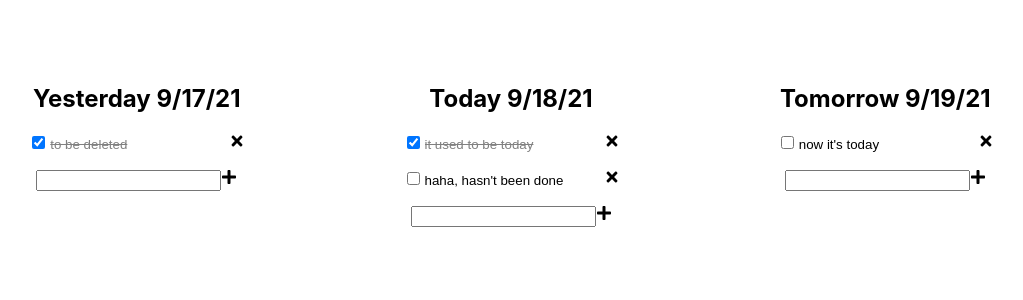
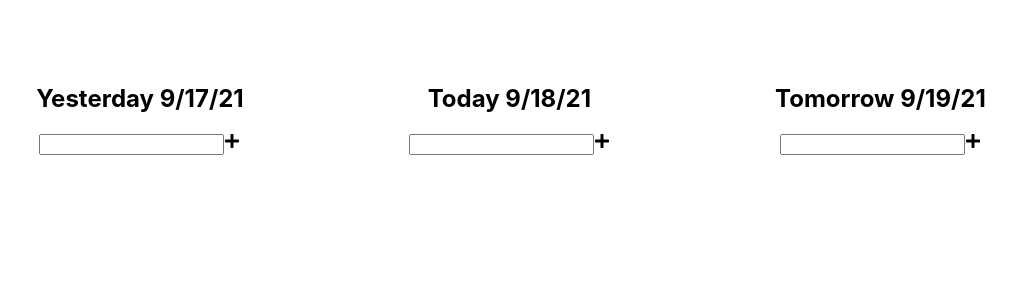
Before and after one commit to danielblagy/todo-planner, a React (Create React App) app: page / in a window 1280 px wide. Shown: the top 300 px of the page, without its empty margins (129-1152 px from the left). Built offline with nearby package versions, Linux system fonts and the light colour scheme.

Commit message:
removed the debugging data in the state... oops

```diff
--- a/src/App.js
+++ b/src/App.js
@@ -8,24 +8,9 @@ const LOCAL_STORAGE_TOMORROW = 'todo_planner.tomorrow_todos'
 const LOCAL_STORAGE_LAST_DAY = 'todo_planner.last_day'
 
 function App() {
-  const [yesterdayTodos, setYesterdayTodos] = useState([{id: "64eaca0b-a400-437b-b15d-e45cef4b5812", name: "to be deleted", completed: false, complete: true}])
-  const [todayTodos, setTodayTodos] = useState([{
-    "id": "ec890db9-1c07-4421-b871-852678d0b1fe",
-    "name": "it used to be today",
-    "completed": false,
-    "complete": true
-  }, {
-    "id": "c2d68c21-6c15-47d5-9f89-48162bdfe776",
-    "name": "haha, hasn't been done",
-    "completed": false
-  }])
-  const [tomorrowTodos, setTomorrowTodos] = useState([
-    {
-      "id": "fb4a869d-7f96-45ef-9a64-27c76b4574ec",
-      "name": "now it's today",
-      "completed": false
-    }
-  ])
+  const [yesterdayTodos, setYesterdayTodos] = useState([])
+  const [todayTodos, setTodayTodos] = useState([])
+  const [tomorrowTodos, setTomorrowTodos] = useState([])
   const [lastDay, setLastDay] = useState(new Date())
 
   const dateFormat = { year: '2-digit', month: 'numeric', day: 'numeric' }
--- a/src/components/TodoList.js
+++ b/src/components/TodoList.js
@@ -26,7 +26,7 @@ function TodoList({ title, todos, setTodos, storageKey }) {
       return
 
     setTodos(prevTodos => {
-      return [...prevTodos, {id: v4(), name: name, completed: false}]
+      return [...prevTodos, {id: v4(), name: name, complete: false}]
     })
 
     todoNameRef.current.value = null
```
